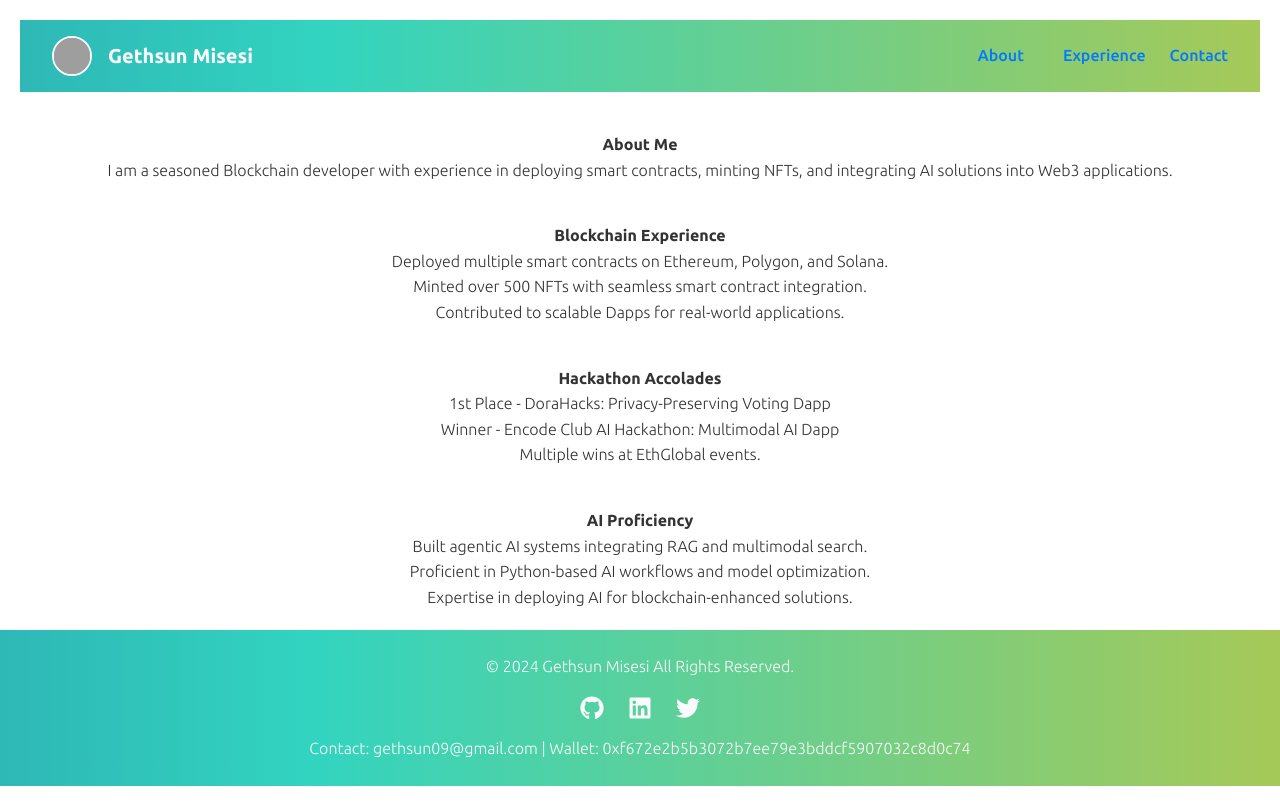
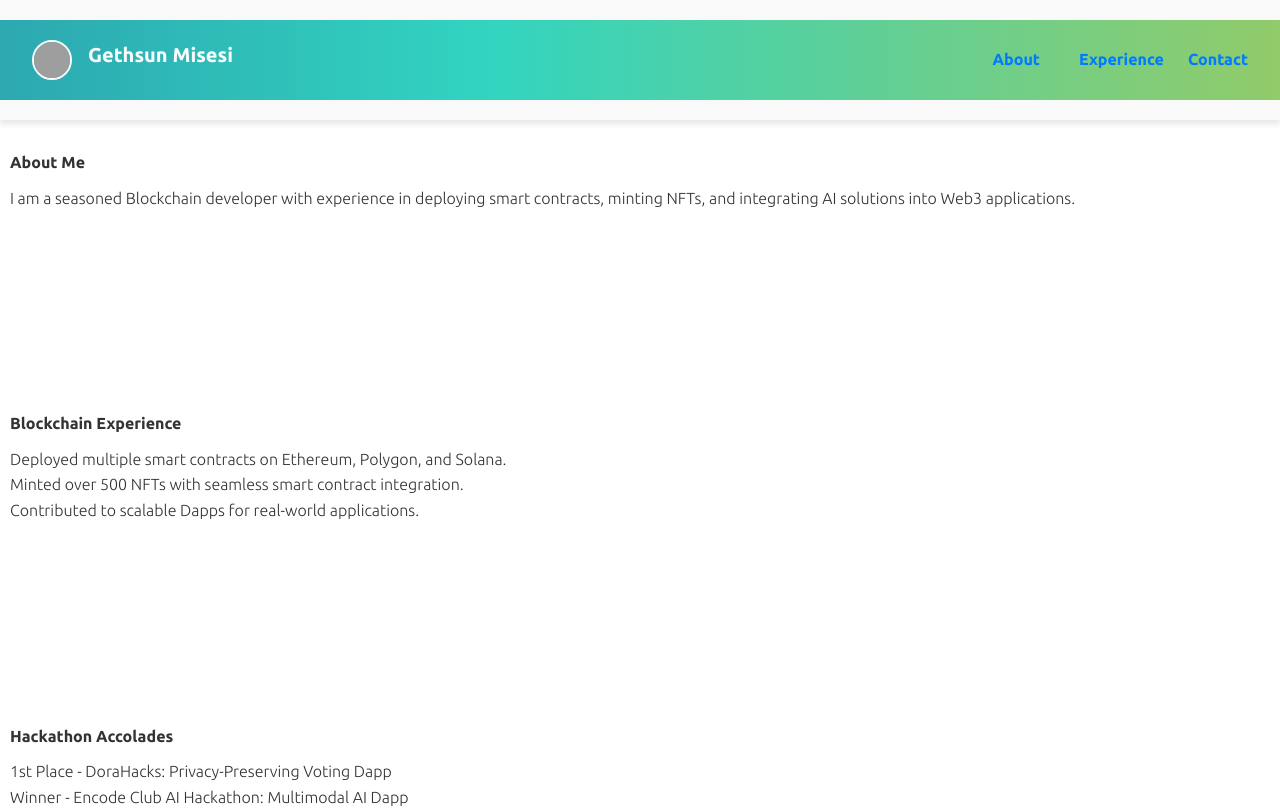
Before and after one commit to gethsun1/quantum-quaser, a React (Create React App) app: page / in a window 1280 px wide. Shown: the top 808 px of the page. Built offline with nearby package versions, Linux system fonts and the light colour scheme; grey boxes are pictures that could not be loaded.

Commit message:
About section fix

```diff
--- a/src/components/Header.jsx
+++ b/src/components/Header.jsx
@@ -1,7 +1,5 @@
-import React from 'react';
-
 const Header = () => (
-  <header>
+  <header className="w-full fixed top-0 left-0 z-10">
     <div className="dynamic-bg text-[#F9FAFB] py-4 px-8 flex justify-between items-center">
       {/* Personal Avatar */}
       <div className="flex items-center space-x-4">
@@ -15,9 +13,9 @@ const Header = () => (
 
       {/* Navigation Links */}
       <nav className="space-x-6">
-    <a href="#about" className="hover:text-[#FFC107]">About</a>
-    <a href="#experience" className="hover:text-[#FFC107]">Experience</a>
-    <a href="#contact" className="hover:text-[#FFC107]">Contact</a>
+        <a href="#about" className="text-[#007BFF] font-bold hover:text-[#FFC107]">About</a>
+        <a href="#experience" className="text-[#007BFF] font-bold hover:text-[#FFC107]">Experience</a>
+        <a href="#contact" className="text-[#007BFF] font-bold hover:text-[#FFC107]">Contact</a>
       </nav>
     </div>
   </header>
--- a/src/index.css
+++ b/src/index.css
@@ -2,63 +2,92 @@
 @tailwind components;
 @tailwind utilities;
 
-
-
 /* Import the Ubuntu font */
 @import url('https://fonts.googleapis.com/css2?family=Ubuntu:wght@300;400;500;700&display=swap');
 
+/* General Styles */
 body {
   font-family: 'Ubuntu', sans-serif;
   color: #333;
   line-height: 1.6;
   margin: 0;
   padding: 0;
+  min-height: 100vh;
+  display: flex;
+  flex-direction: column;
 }
 
-header, section, footer {
-  padding: 20px;
-  text-align: center;
+/* Header, Section, Footer Styling */
+header {
+  margin: 0; /* Remove default margin to prevent white space at the top */
+  padding: 20px 0;
+  background-color: #f9f9f9;
+  position: fixed; /* Ensure header stays at the top */
+  top: 0;
+  left: 0;
+  width: 100%;
+  z-index: 100; /* Keep header above other elements */
+  box-shadow: 0 4px 6px rgba(0, 0, 0, 0.1); /* Add subtle shadow for elegance */
 }
 
+/* Dynamic Background */
+.dynamic-bg {
+  background: linear-gradient(90deg, #1E3A8A, #32D4C0, #FFC107, #2C5364);
+  background-size: 400% 400%;
+  animation: glowing 8s ease infinite;
+  min-height: 80px; /* Set consistent height for the header */
+}
+
+/* Section and Footer */
+section {
+  padding: 50px 10px;
+  margin-top: 100px; /* Ensure sections don't overlap the fixed header */
+}
+
+footer {
+  padding: 20px 0;
+  background-color: #1E293B;
+  color: #F9FAFB;
+  text-align: center;
+  margin-top: auto; /* Push footer to the bottom */
+}
+
+/* Navigation Links */
 nav a {
   margin: 0 15px;
   text-decoration: none;
   color: #007BFF;
-  font-weight: 500;
+  font-weight: 700; /* Ensure bold text */
+  transition: color 0.3s ease;
 }
 
 nav a:hover {
   color: #0056b3;
 }
 
+nav a:focus {
+  outline: 2px solid #FFC107;
+  outline-offset: 4px;
+}
+
+/* Typography */
 h1, h2 {
   font-weight: 700;
+  margin-bottom: 10px;
 }
 
 p, li {
   font-weight: 300;
 }
 
-
-@keyframes glowing {
-  0% { background-position: 0% 50%; }
-  50% { background-position: 100% 50%; }
-  100% { background-position: 0% 50%; }
-}
-.dynamic-bg {
-  background: linear-gradient(90deg, #1E3A8A, #32D4C0, #FFC107, #2C5364);
-  background-size: 400% 400%;
-  animation: glowing 8s ease infinite;
-}
-
-
+/* Hover Effects */
 a:hover {
   color: #FFC107;
   transform: scale(1.1);
   transition: all 0.3s ease-in-out;
 }
 
-
+/* Fade-in Animation */
 .fade-in {
   opacity: 0;
   animation: fadeIn ease 2s;
@@ -69,3 +98,25 @@ a:hover {
   0% { opacity: 0; }
   100% { opacity: 1; }
 }
+
+/* Keyframes for Glowing Animation */
+@keyframes glowing {
+  0% { background-position: 0% 50%; }
+  50% { background-position: 100% 50%; }
+  100% { background-position: 0% 50%; }
+}
+
+/* Spacing for Sections */
+section:not(:last-child) {
+  margin-bottom: 40px;
+}
+
+/* Ensure footer stays at the bottom */
+html {
+  height: 100%;
+}
+
+body {
+  display: flex;
+  flex-direction: column;
+}
```
Lines whose indentation alone changed are shown as unchanged.
